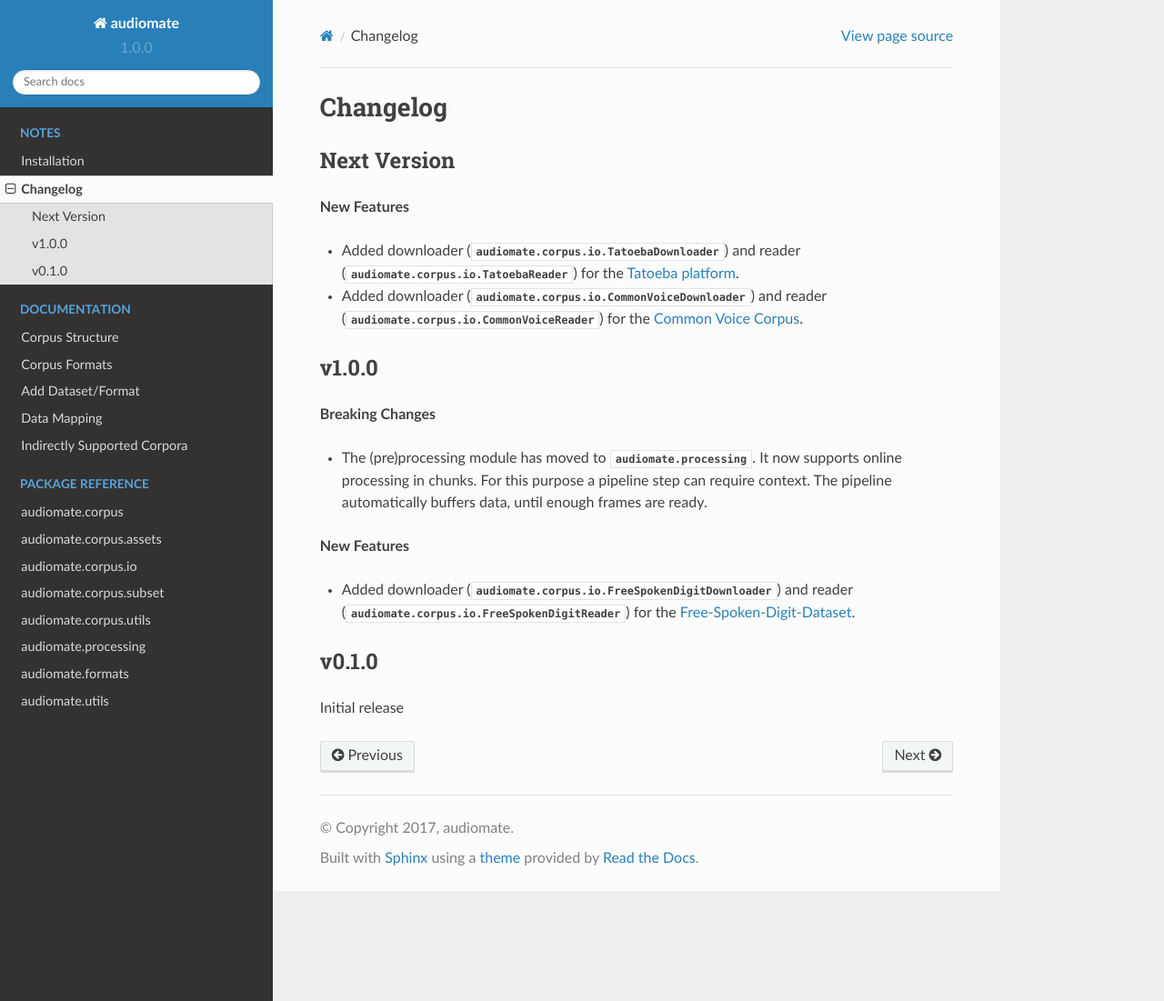
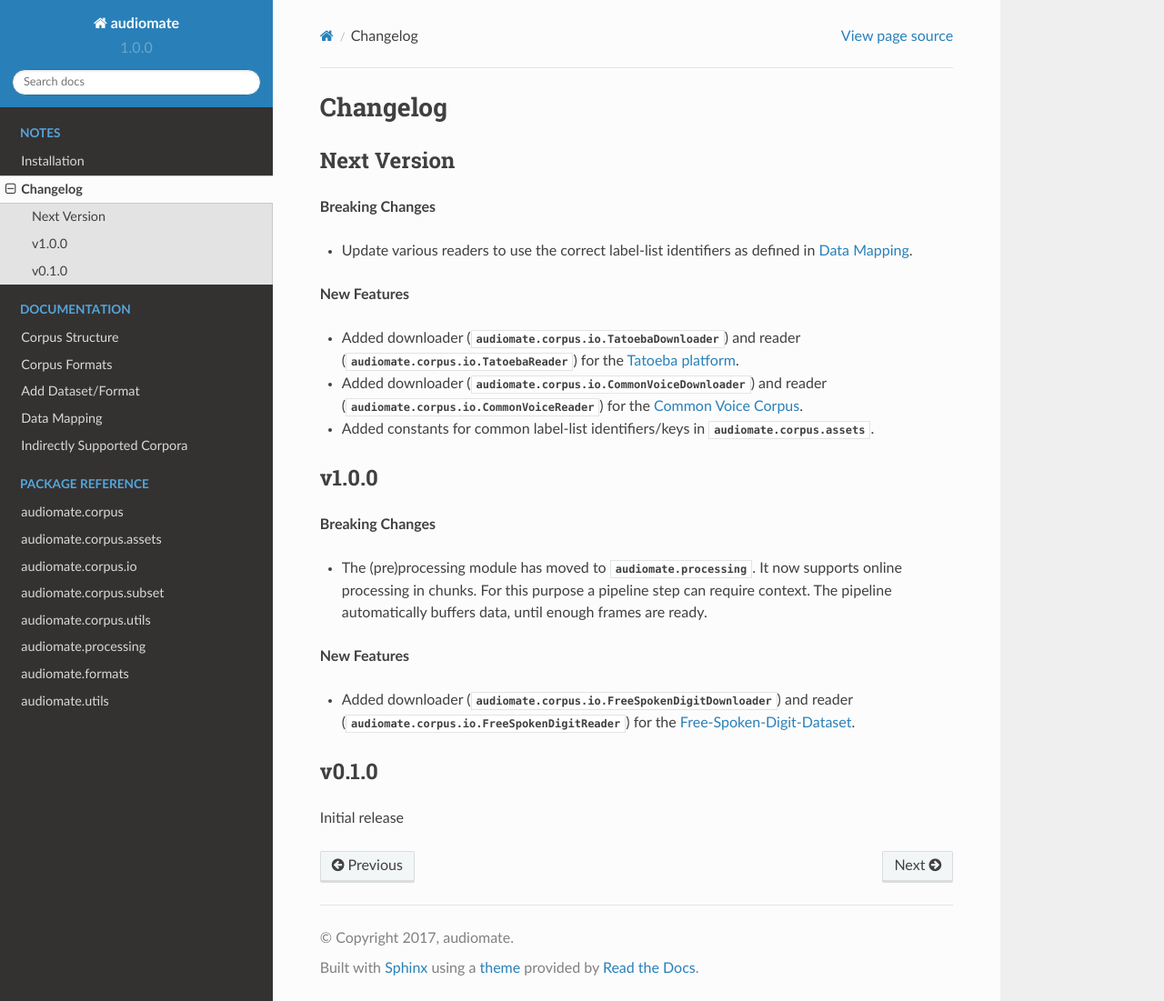
Before and after one commit to ynop/audiomate, a Sphinx documentation site: the page built from docs/notes/changelog.rst, in a window 1280 px wide and 1101 px high. Shown: the whole window at 91% size. Built offline with Sphinx 7.4.7 and the Read the Docs theme 2.0.0, drawn with Linux system fonts in a browser that asks for light colours.

Commit message:
Update changelog

```diff
--- a/docs/notes/changelog.rst
+++ b/docs/notes/changelog.rst
@@ -3,6 +3,11 @@ Changelog
 
 Next Version
 ------------
+
+**Breaking Changes**
+
+* Update various readers to use the correct label-list identifiers as defined
+  in :ref:`data-mapping`.
 
 **New Features**
 
@@ -13,6 +18,8 @@ Next Version
 * Added downloader (:class:`audiomate.corpus.io.CommonVoiceDownloader`) and
   reader (:class:`audiomate.corpus.io.CommonVoiceReader`) for the
   `Common Voice Corpus <https://voice.mozilla.org/>`_.
+
+* Added constants for common label-list identifiers/keys in :mod:`audiomate.corpus.assets`.
 
 v1.0.0
 ------
```
